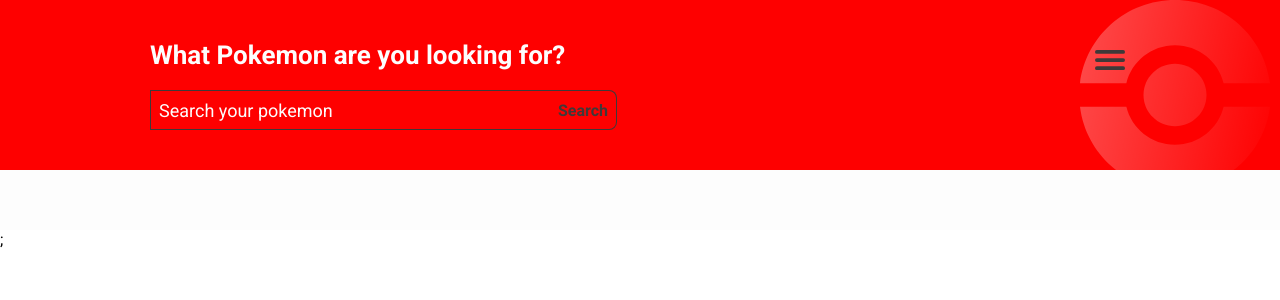
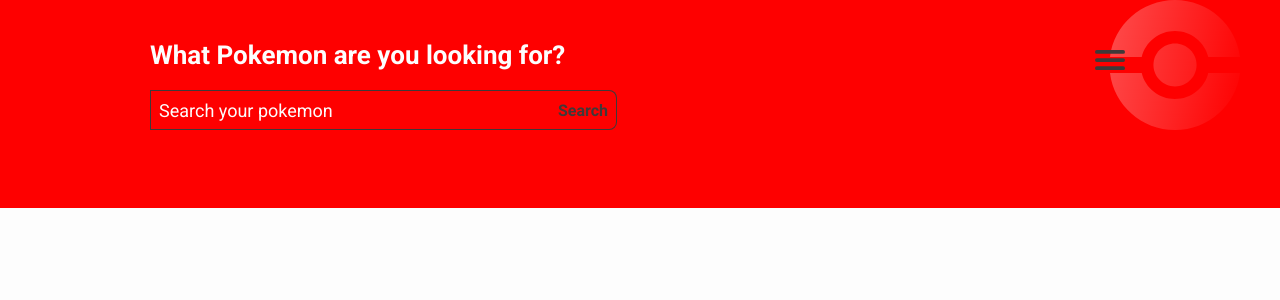
Before and after one commit to FedericaI7/Pokedex-app, a Next.js app: page /favorites in a window 1280 px wide. Shown: the top 300 px of the page. Built offline with nearby package versions, Linux system fonts and the light colour scheme.

Commit message:
Style: change responsive style in SearchPokedex.module.scss

```diff
--- a/src/pages/favorites/index.jsx
+++ b/src/pages/favorites/index.jsx
@@ -151,7 +151,6 @@
             ))}
           </section>
         </div>
-        ;
       </main>
     </>
   );
--- a/src/styles/SearchPokedex.module.scss
+++ b/src/styles/SearchPokedex.module.scss
@@ -1,6 +1,6 @@
 .SearchPokedex {
   width: 100%;
-  height: 100%;
+  min-height: 100%;
   max-width: 1900px;
 }
 
@@ -42,8 +42,8 @@
 .backMenu {
   position: absolute;
   top: 0;
-  right: 10px;
-  width: 190px;
+  right: 40px;
+  width: 130px;
   height: auto;
   z-index: 1;
   pointer-events: none;
@@ -96,21 +96,23 @@
 // -----CARD-----
 
 .sectionCard {
+  overflow-y: auto;
   padding-top: 220px;
+  padding-bottom: 20px;
   width: 100%;
   display: flex;
   flex-direction: column;
   align-items: center;
   gap: 20px;
-  z-index: 2;
+  background-color: var(--name-color);
 }
 
 .cardPokemon {
   display: flex;
   justify-content: center;
   align-items: center;
-  flex: 0 1 auto;
   padding: 20px;
+  width: 100%;
   gap: 30px;
   background: url(/Pokeball.svg);
   object-fit: cover;
@@ -158,6 +160,7 @@
 @media only screen and (min-width: 600px) {
   .navSearchPokedex {
     position: relative;
+    height: 26vh;
   }
 
   .titleAndMenu {
@@ -188,6 +191,8 @@
     flex-direction: row;
     flex-wrap: wrap;
     justify-content: center;
+    align-items: normal;
+    height: (100vh - 26vh);
   }
   .cardPokemon {
     width: 400px;
```
Also changed, not shown: src/pages/pokedex/index.jsx (+1 -3 lines).
